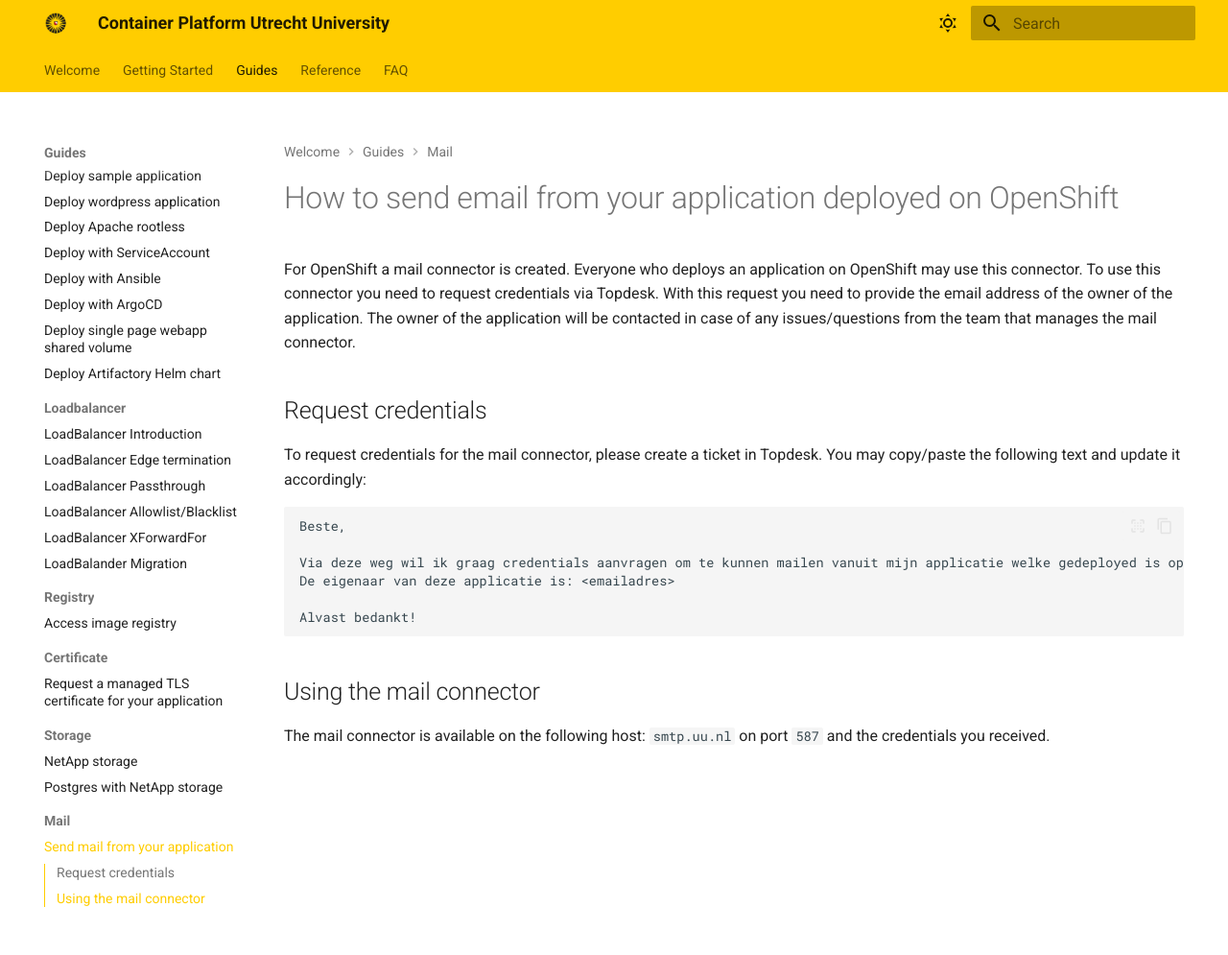
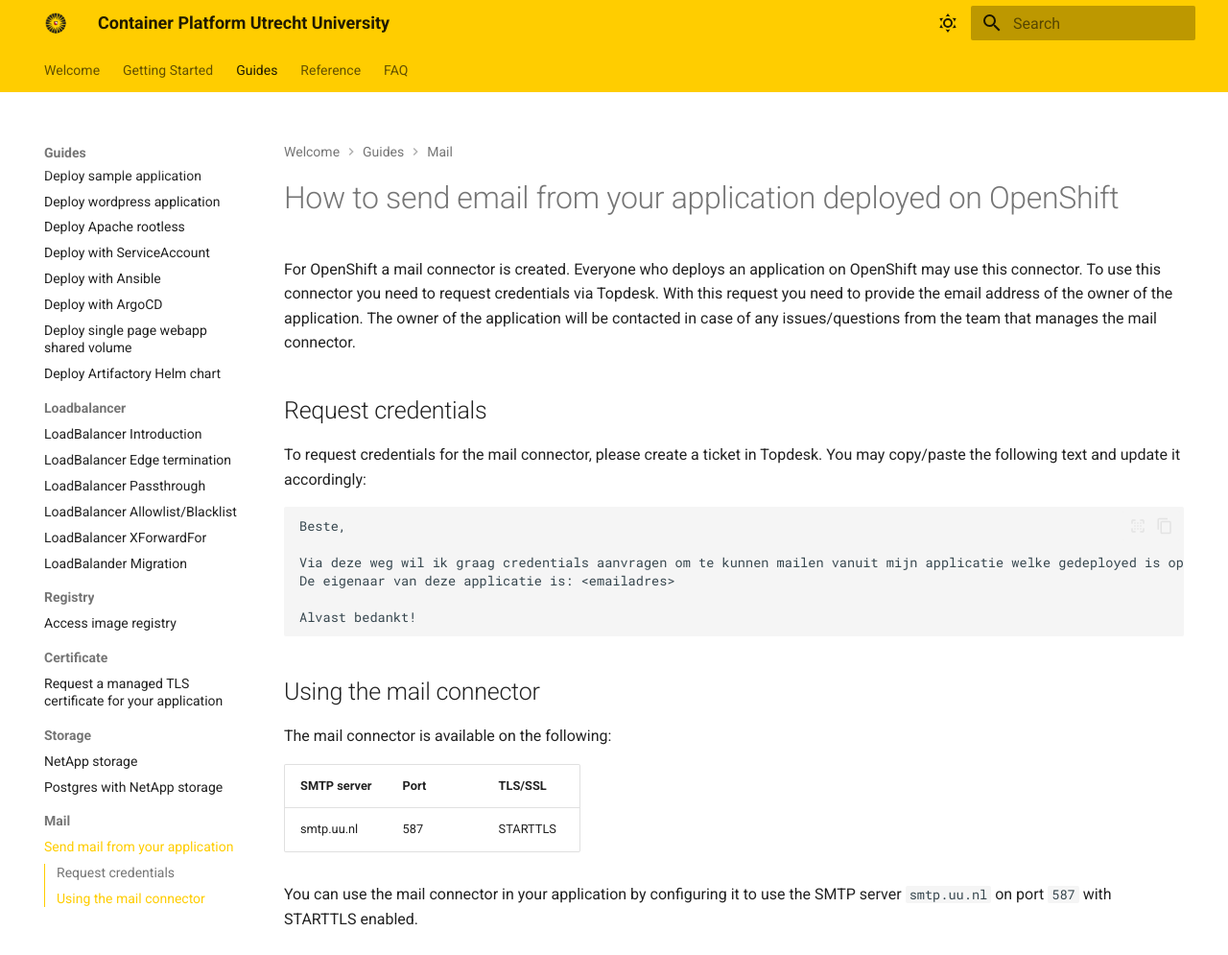
Before and after one commit to UtrechtUniversity/containerplatform-docs, an MkDocs documentation site: the page built from docs/content/guides/send-email-from-your-application.md, in a window 1280 px wide and 995 px high. Shown: the whole window at 96% size. Built offline with MkDocs 1.6.1 and Material for MkDocs 9.7.7, drawn with Linux system fonts in a browser that asks for light colours.

Commit message:
only to test the new workflow
Signed-off-by: Rene Hoos <r.w.a.hoos@uu.nl>

````diff
--- a/docs/content/guides/send-email-from-your-application.md
+++ b/docs/content/guides/send-email-from-your-application.md
@@ -16,4 +16,10 @@
 ```
 
 ## Using the mail connector
-The mail connector is available on the following host: `smtp.uu.nl` on port `587` and the credentials you received.
+The mail connector is available on the following:
+
+| SMTP server | Port | TLS/SSL |
+|-------------|------|---------|
+| smtp.uu.nl  | 587  | STARTTLS |
+
+You can use the mail connector in your application by configuring it to use the SMTP server `smtp.uu.nl` on port `587` with STARTTLS enabled.
````
